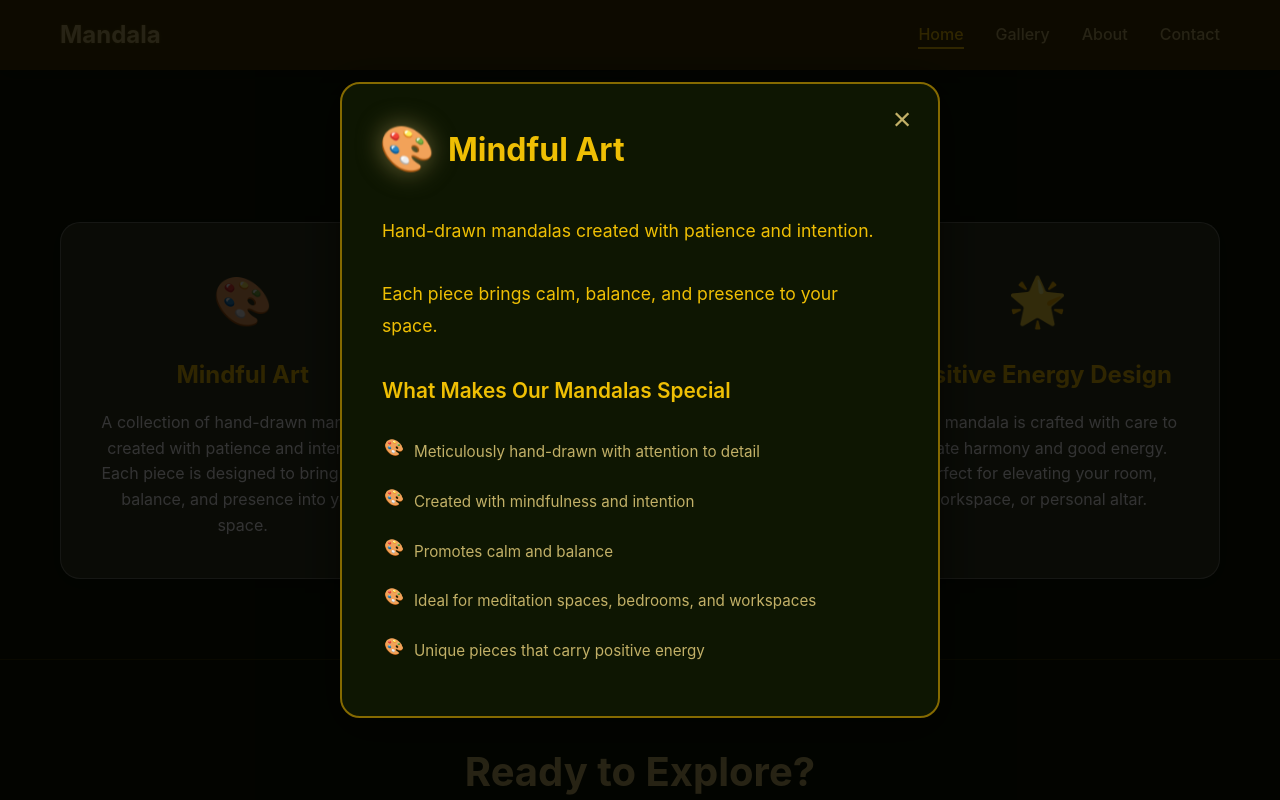
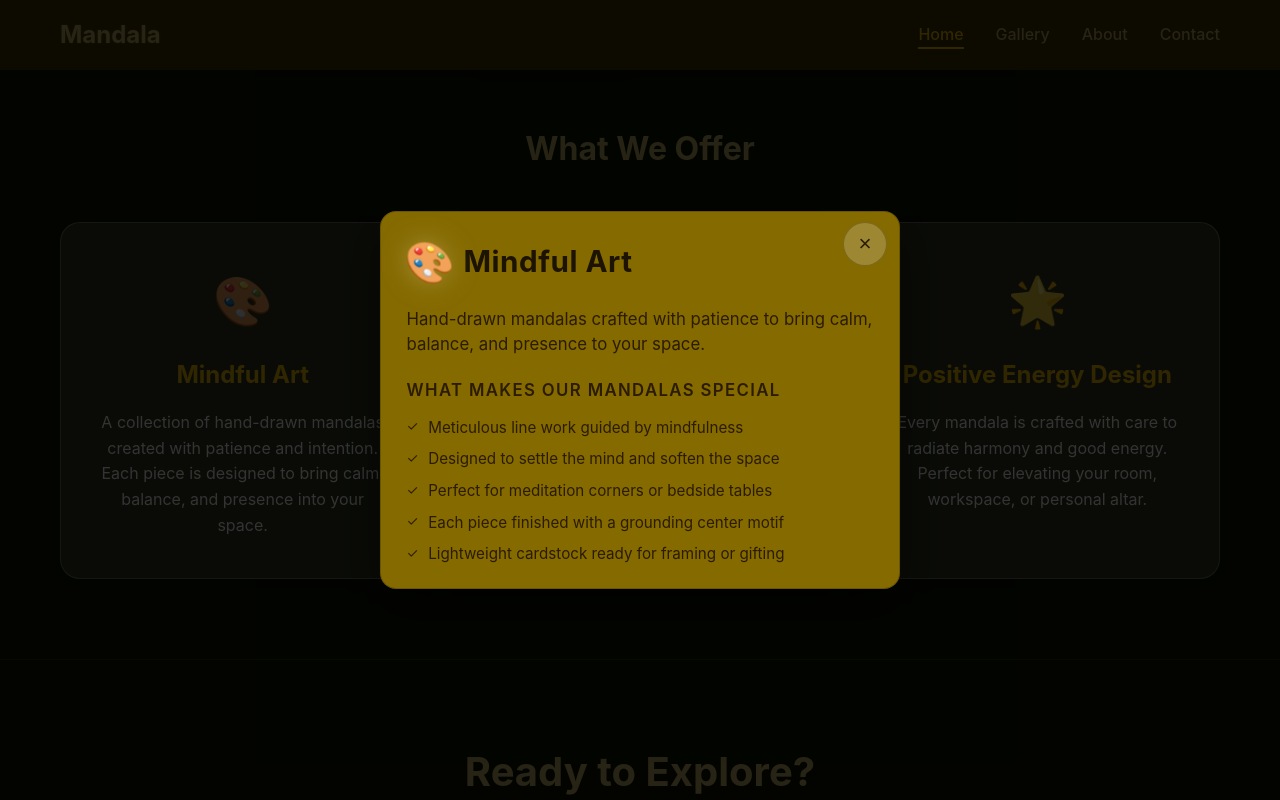
Before and after one commit to Bhavnaharitsa/mandala_website, a Next.js app: page / in a window 1280 px wide. Both pictures are taken after a click on the element 242 px from the left and 1320 px from the top of the page. Shown: the part 920-1720 px from the top of the page. Built offline with nearby package versions, Linux system fonts and the light colour scheme.

Commit message:
Added new content

```diff
--- a/app/page.module.css
+++ b/app/page.module.css
@@ -342,17 +342,17 @@
 }
 
 .modalContent {
-  background: #0E1602;
-  border: 2px solid #856A00;
-  border-radius: 20px;
-  padding: 2.5rem;
-  max-width: 600px;
-  width: 90%;
-  max-height: 80vh;
+  background: #856A00;
+  border: 1px solid rgba(62, 46, 0, 0.35);
+  border-radius: 16px;
+  padding: 1.6rem 1.6rem 1.4rem;
+  max-width: 520px;
+  width: min(90%, 520px);
+  max-height: 72vh;
   overflow-y: auto;
   position: relative;
   animation: slideUp 0.3s ease;
-  box-shadow: 0 10px 40px rgba(0, 0, 0, 0.5);
+  box-shadow: 0 18px 45px rgba(0, 0, 0, 0.45);
 }
 
 @keyframes slideUp {
@@ -368,43 +368,48 @@
 
 .modalClose {
   position: absolute;
-  top: 1rem;
-  right: 1rem;
-  background: transparent;
-  border: none;
-  color: #C2B067;
-  font-size: 2rem;
+  top: 0.6rem;
+  right: 0.75rem;
+  background: rgba(255, 255, 255, 0.2);
+  border: 1px solid rgba(62, 46, 0, 0.35);
+  color: #2b1c00;
+  font-size: 1.4rem;
   cursor: pointer;
-  width: 40px;
-  height: 40px;
+  width: 44px;
+  height: 44px;
+  padding: 0.5rem;
   display: flex;
   align-items: center;
   justify-content: center;
   border-radius: 50%;
-  transition: all 0.3s ease;
+  transition: all 0.25s ease;
+  pointer-events: auto;
 }
 
 .modalClose:hover {
-  background: rgba(194, 176, 103, 0.2);
-  transform: rotate(90deg);
-}
-
-.modalContent h2 {
-  color: #EFBF04;
-  font-size: 2rem;
-  margin-bottom: 0;
-  font-weight: 700;
+  background: rgba(255, 255, 255, 0.35);
+  transform: rotate(90deg) scale(1.05);
 }
 
 .modalHeader {
   display: flex;
   align-items: center;
-  gap: 1rem;
-  margin-bottom: 2.5rem;
+  gap: 0.75rem;
+  margin-bottom: 1.35rem;
+  position: relative;
+}
+
+.modalHeader::after {
+  content: '';
+  position: absolute;
+  inset: -1.15rem -1.15rem 0;
+  background: radial-gradient(circle at center, rgba(255, 222, 150, 0.35), transparent 70%);
+  z-index: -1;
+  pointer-events: none;
 }
 
 .modalIcon {
-  font-size: 2.5rem;
+  font-size: 2.25rem;
   display: flex;
   align-items: center;
   justify-content: center;
@@ -412,65 +417,62 @@
   line-height: 1;
 }
 
-.modalHeader h2 {
+.modalContent h2 {
+  color: #1c1400;
+  font-size: 1.85rem;
+  font-weight: 700;
   margin-bottom: 0;
+  letter-spacing: 0.5px;
 }
 
 .modalBody {
-  color: #856A00;
+  color: #2b1c00;
 }
 
 .modalDescription {
-  font-size: 1.1rem;
-  line-height: 1.8;
-  margin-bottom: 2rem;
-  color: #EFBF04;
-  white-space: pre-line;
+  font-size: 1.05rem;
+  line-height: 1.5;
+  margin-bottom: 1.25rem;
+  color: #2b1c00;
 }
 
 .modalSubheading {
-  color: #EFBF04;
-  font-size: 1.3rem;
+  color: #2b1c00;
+  font-size: 1.05rem;
   font-weight: 600;
-  margin-top: 2rem;
-  margin-bottom: 1.25rem;
+  margin-top: 1.1rem;
+  margin-bottom: 0.8rem;
+  letter-spacing: 0.08em;
+  text-transform: uppercase;
 }
 
 .modalList {
   list-style: none;
   padding: 0;
   margin-bottom: 0;
+  display: grid;
+  gap: 0.6rem;
 }
 
 .modalList li {
-  padding: 0.75rem 0;
-  padding-left: 2rem;
-  position: relative;
-  color: #C2B067;
-  line-height: 1.7;
+  display: flex;
+  align-items: flex-start;
+  gap: 0.6rem;
+  color: #2b1c00;
+  line-height: 1.45;
   font-size: 0.95rem;
-  font-weight: 400;
 }
 
 .bulletIcon {
-  position: absolute;
-  left: 0;
-  font-size: 1rem;
-  line-height: 1;
-  display: inline-block;
-  width: 1.5rem;
-  text-align: center;
+  font-size: 0.85rem;
+  line-height: 1.2;
+  color: #311d00;
+  flex-shrink: 0;
+  margin-top: 0.1rem;
 }
 
 .modalExamples {
-  margin-top: 1.5rem;
-  padding-top: 1.5rem;
-  border-top: 1px solid rgba(133, 106, 0, 0.3);
-}
-
-.modalExamples p {
-  color: #856A00;
-  line-height: 1.8;
+  display: none;
 }
 
 @media (max-width: 968px) {
--- a/app/page.tsx
+++ b/app/page.tsx
@@ -13,37 +13,39 @@ export default function Home() {
     mindful: {
       title: 'Mindful Art',
       icon: '🎨',
-      description: 'Hand-drawn mandalas created with patience and intention.\n\nEach piece brings calm, balance, and presence to your space.',
+      description:
+        'Hand-drawn mandalas crafted with patience to bring calm, balance, and presence to your space.',
       points: [
-        'Meticulously hand-drawn with attention to detail',
-        'Created with mindfulness and intention',
-        'Promotes calm and balance',
-        'Ideal for meditation spaces, bedrooms, and workspaces',
-        'Unique pieces that carry positive energy'
+        'Meticulous line work guided by mindfulness',
+        'Designed to settle the mind and soften the space',
+        'Perfect for meditation corners or bedside tables',
+        'Each piece finished with a grounding center motif',
+        'Lightweight cardstock ready for framing or gifting'
       ]
     },
     spiritual: {
       title: 'Spiritual Connection',
       icon: '✨',
-      description: 'Mandalas represent unity and wholeness.\n\nExplore designs inspired by meditation, energy flow, and inner reflection.',
+      description:
+        'Symbol-rich mandalas inspired by meditation and inner reflection to anchor daily rituals.',
       points: [
-        'Symbols of unity and cosmic order',
-        'Inspired by ancient spiritual traditions',
-        'Enhances meditation and reflection',
-        'Connects you with inner self and higher consciousness',
-        'Perfect for sacred spaces and altars'
+        'Motifs drawn from ancient sacred geometry',
+        'Hues selected to harmonize breath and focus',
+        'Pairs beautifully with incense or crystal layouts',
+        'Sized to rest comfortably on any altar surface',
+        'Protected with a matte seal for lasting color'
       ]
     },
     energy: {
       title: 'Positive Energy Design',
       icon: '🌟',
-      description: 'Crafted to radiate harmony and good energy.\n\nElevate your room, workspace, or personal altar.',
+      description:
+        'Vibrant mandalas engineered to radiate harmony and refresh the energy of any room.',
       points: [
-        'Radiates positive vibrations',
-        'Designed for optimal energy flow',
-        'Enhances any space\'s atmosphere',
-        'Ideal for feng shui and energy healing',
-        'Brings harmony and balance to your environment'
+        'Soft layered tones that guide a natural flow of energy',
+        'Designed to stand out gently on any wall',
+        'Thoughtful symmetry that supports harmony and feng shui',
+        'Printed on high-quality paper to keep colors rich',
       ]
     }
   }
@@ -145,19 +147,14 @@ export default function Home() {
               <h2>{getModalContent()?.title}</h2>
             </div>
             <div className={styles.modalBody}>
-              <p className={styles.modalDescription}>
-                {getModalContent()?.description?.split('\n').map((line, index) => (
-                  <span key={index}>
-                    {line}
-                    {index < getModalContent()?.description.split('\n').length - 1 && <br />}
-                  </span>
-                ))}
-              </p>
+              <p className={styles.modalDescription}>{getModalContent()?.description}</p>
               <h3 className={styles.modalSubheading}>What Makes Our Mandalas Special</h3>
               <ul className={styles.modalList}>
                 {getModalContent()?.points.map((point, index) => (
                   <li key={index}>
-                    <span className={styles.bulletIcon}>{getModalContent()?.icon}</span>
+                    <span className={styles.bulletIcon} aria-hidden="true">
+                      ✓
+                    </span>
                     {point}
                   </li>
                 ))}
```
